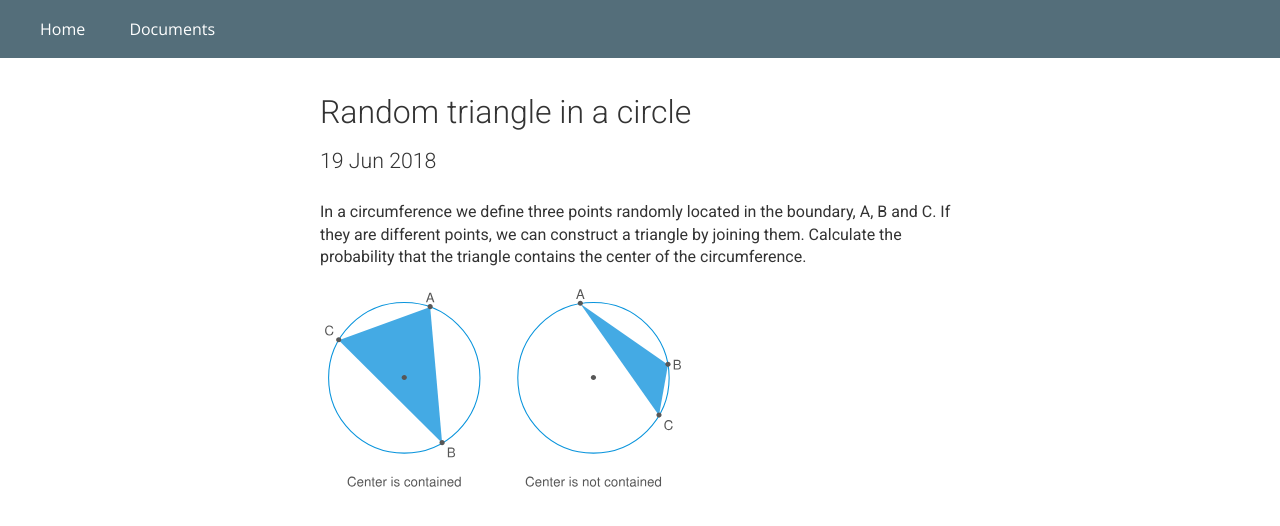
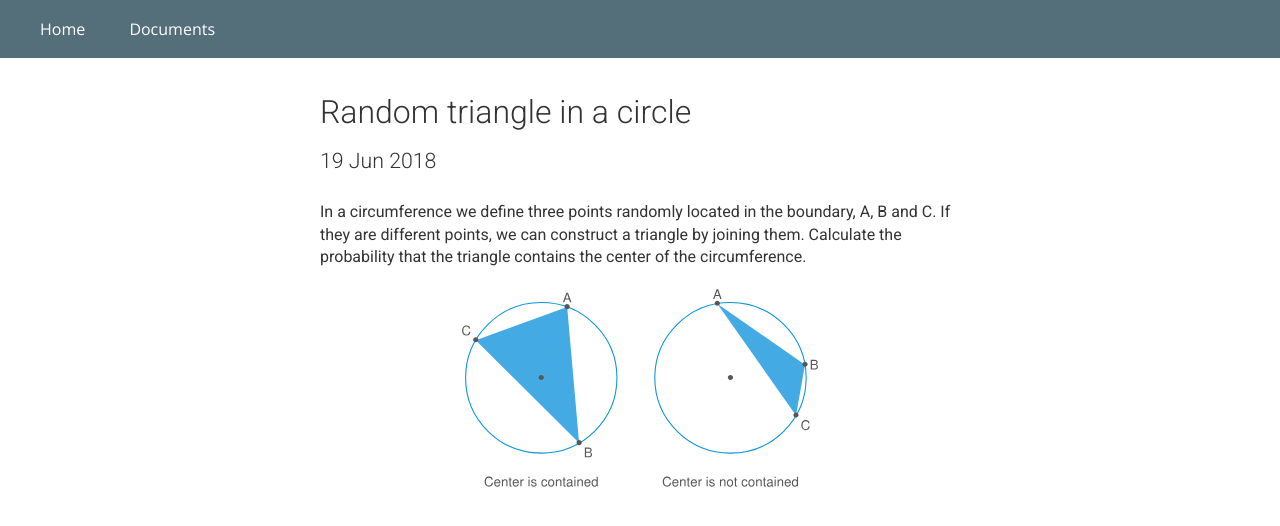
Before and after one commit to guillermobox/guillermobox.github.io, a Jekyll site: the page built from _docs/circle.md, in a window 1280 px wide. Shown: the top 526 px of the page. Built offline with Jekyll 4.4.1, drawn with Linux system fonts in a browser that asks for light colours.

Commit message:
Fix image position

```diff
--- a/css/document.scss
+++ b/css/document.scss
@@ -140,6 +140,7 @@ div.document {
 		img {
 			max-width: 100%;
 			margin: 0 auto;
+			display: block;
 		}
 	}
 }
```
